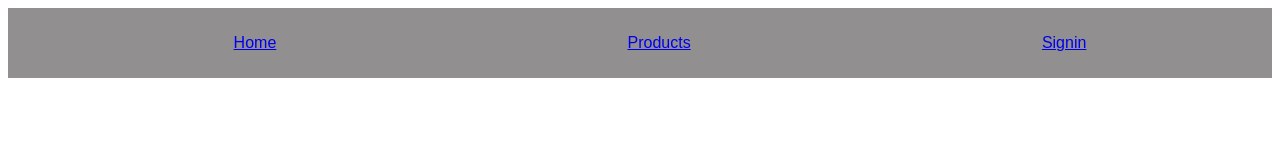
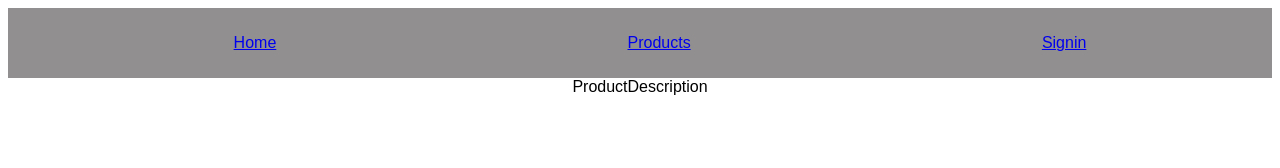
Before and after one commit to AMRUTSAGARV/WeatherApp-React, a React (Create React App) app in the folder weatherapp/: page /products/proddesc in a window 1280 px wide. Shown: the top 168 px of the page. Built offline with nearby package versions, Linux system fonts and the light colour scheme.

Commit message:
product description

```diff
--- a/weatherapp/src/App.js
+++ b/weatherapp/src/App.js
@@ -5,6 +5,7 @@ import Navigation from "./componets/Navigation";
 import Home from './componets/Home';
 import Products from './componets/Products';
 import Signin from './componets/Signin';
+import ProductDescription from './componets/ProductDescription';
 
 
 function App() {
@@ -18,6 +19,7 @@ function App() {
      <Route path="/" element={<Home />} />
      <Route path="/products" element={<Products />} />
      <Route path="/signin" element={<Signin />} />
+     <Route path="/products/proddesc" element={<ProductDescription />} />
     </Routes>
 
      </BrowserRouter>
--- /dev/null
+++ b/weatherapp/src/componets/ProductDescription/index.js
@@ -0,0 +1,4 @@
+export default function ProductDescription(props) {
+    console.log("PROPS", props);
+    return <div>ProductDescription</div>;
+}
--- a/weatherapp/src/componets/Products/index.js
+++ b/weatherapp/src/componets/Products/index.js
@@ -2,11 +2,15 @@ import ProductItem from "../ProductItem";
 import products from './products.json';
 import './styles.css';
 import React from "react";
+import { Link } from "react-router-dom";
 
 const Products = () => {
 
     const productsElements = products.map((p,i) => {
-        return <ProductItem key={i} product={p} />
+        return <Link to="/produtcs/proddesc" state={prod}>
+            <ProductItem key={i} product={prod} />
+        </Link>
+
     });
     return (
         <div>
--- a/weatherapp/src/componets/Products/products.json
+++ b/weatherapp/src/componets/Products/products.json
@@ -21,6 +21,6 @@
         "title" : "One Plus",
         "Image" : "https://cdn1.smartprix.com/rx-i5vdJNNss-w1200-h1200/oneplus-10-pro-5g.jpg",
         "Description" : "Crimson red 8GB/128GB",
-        "Price" : ",000/-"
+        "Price" : "80,000/-"
     }
 ]
```
